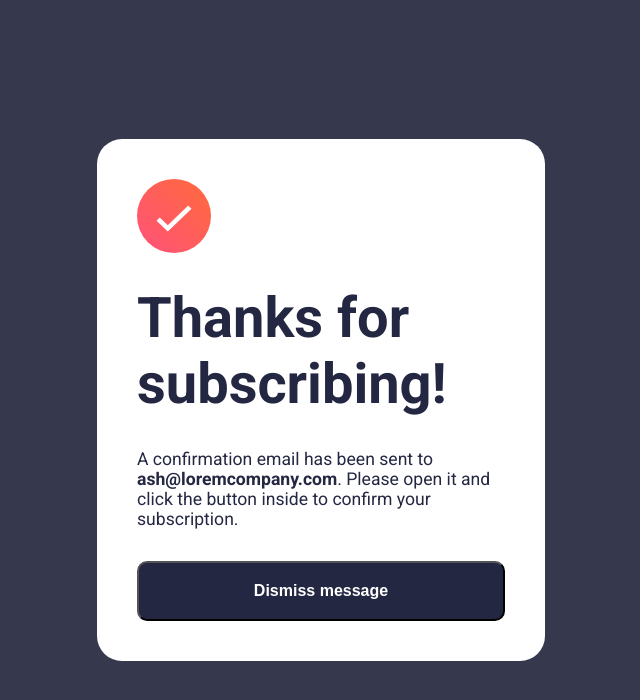
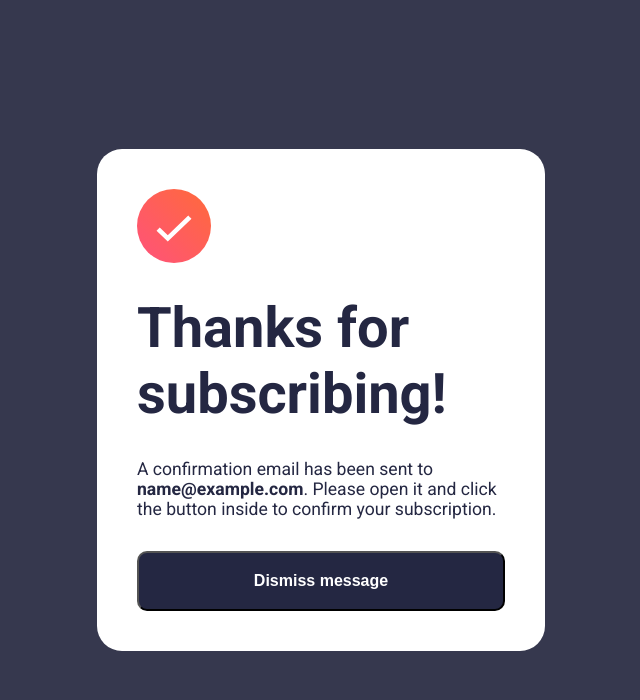
Before and after one commit to hruday-dev/newsletter-signUp-form, a plain HTML site: page index.html in a window 1280 px wide. Both pictures are taken after typing "name@example.com" into the empty fields and a click on the button "Subscribe to monthly newsletter". Shown: the whole page, without its empty margins (319-959 px from the left). Drawn offline with Linux system fonts and the light colour scheme.

Commit message:
Add display for confirmed email in success message

```diff
--- a/Js/script.js
+++ b/Js/script.js
@@ -4,6 +4,7 @@ const emailInput = document.getElementById('email-input');
 
 const mainpage = document.getElementsByClassName('main-form')[0];
 const messagepage = document.getElementsByClassName('message')[0];
+const displayemail = document.getElementById('displayemail');
 
 // Create error message <span>
 const errormessage = document.createElement('span');
@@ -33,7 +34,7 @@ form.addEventListener('submit', (event) => {
     emailInput.before(errormessage);
   }
   else {
-
+    displayemail.textContent = emailInput.value.trim();
     mainpage.style.display = 'none';
     messagepage.style.display = 'flex';
 
--- a/index.html
+++ b/index.html
@@ -51,7 +51,7 @@
   <h1>Thanks for subscribing!</h1>
 
   <p>
-    A confirmation email has been sent to <b>ash@loremcompany.com</b>.
+    A confirmation email has been sent to <b id="displayemail">ash@loremcompany.com</b>.
     Please open it and click the button inside to confirm your subscription.
   </p>
 
```
